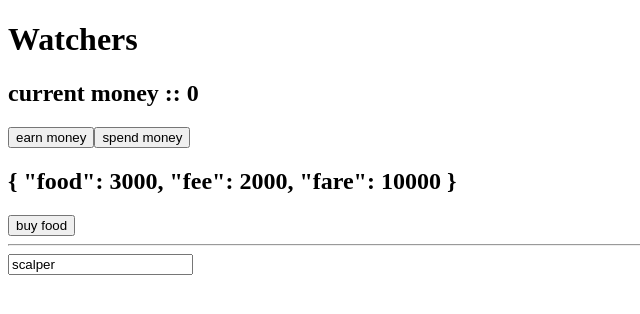
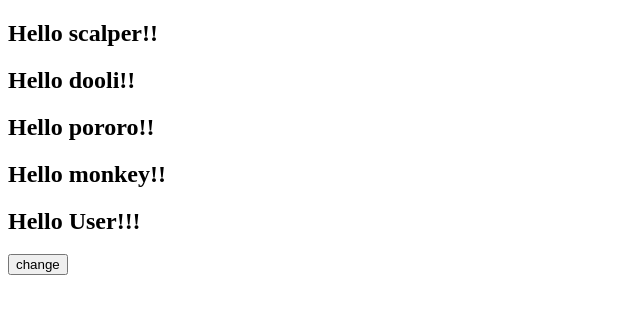
Before and after one commit to wangkodok/Vue-Study, a Vue app in the folder vue-intro/vue-practice/: page / in a window 1280 px wide. Shown: the top 314 px of the page, without its empty margins (0-640 px from the left). Built offline with nearby package versions, Linux system fonts and the light colour scheme.

Commit message:
chapter_38: component

```diff
--- a/vue-intro/vue-practice/src/App.vue
+++ b/vue-intro/vue-practice/src/App.vue
@@ -1,60 +1,32 @@
 <template>
   <div>
-    <h1>Watchers</h1>
-    <h2>current money :: {{ money }}</h2>
-    <div>
-      <button @click="money = money + 100">earn money</button>
-      <button @click="money = money - 100">spend money</button>
-    </div>
-    <h2>{{ receit }}</h2>
-    <button @click="receit.food = receit.food + 500">buy food</button>
-    <hr />
-    <input type="text" v-model="userName" />
+    <!-- <GreetingUser username="scalper" /> -->
+    <GreetingUser :username="username" />
+    <GreetingUser username="dooli" />
+    <GreetingUser username="pororo" />
+    <GreetingUser username="monkey" />
+    <GreetingUser />
+    <button @click="changeName()">change</button>
   </div>
 </template>
 
 <script>
+import GreetingUser from "./components/GreetingUser.vue";
 export default {
   name: "App",
+  components: {
+    GreetingUser: GreetingUser,
+  },
   data() {
     return {
-      userName: "scalper",
-      money: 0,
-      receit: {
-        food: 3000,
-        fee: 2000,
-        fare: 10000,
-      },
+      username: "scalper",
     };
   },
-  computed: {},
-  watch: {
-    userName: {
-      handler(newValue) {
-        console.log(newValue, "newValue");
-      },
-      immediate: true,
-    },
-    // receit(newValue, oldValue) {
-    //   console.log("영수증에 값 변화가 있음", newValue, oldValue);
-    // },
-    receit: {
-      handler(newValue) {
-        console.log("영수증에 값 변화", newValue);
-      },
-      deep: true,
-    },
-    money(newValue, oldValue) {
-      if (newValue > 2000 && newValue > oldValue) {
-        console.log("mission complete", oldValue);
-      }
-      if (oldValue < 1500 && newValue < oldValue) {
-        console.log("save money!!");
-      }
+  methods: {
+    changeName() {
+      this.username = "DDoch";
     },
   },
-  directives: {},
-  methods: {},
 };
 </script>
 
--- /dev/null
+++ b/vue-intro/vue-practice/src/components/GreetingUser.vue
@@ -0,0 +1,18 @@
+<template>
+  <h2>Hello {{ username }}!!</h2>
+</template>
+
+<script>
+export default {
+  // name: "Greeting User",
+  props: {
+    // username: String,
+    username: {
+      type: String,
+      default: "User!",
+    },
+  },
+};
+</script>
+
+<style></style>
```
Also changed, not shown: vue-intro/vue-practice/src/components/HelloWorld.vue (deleted, +0 -58 lines).
